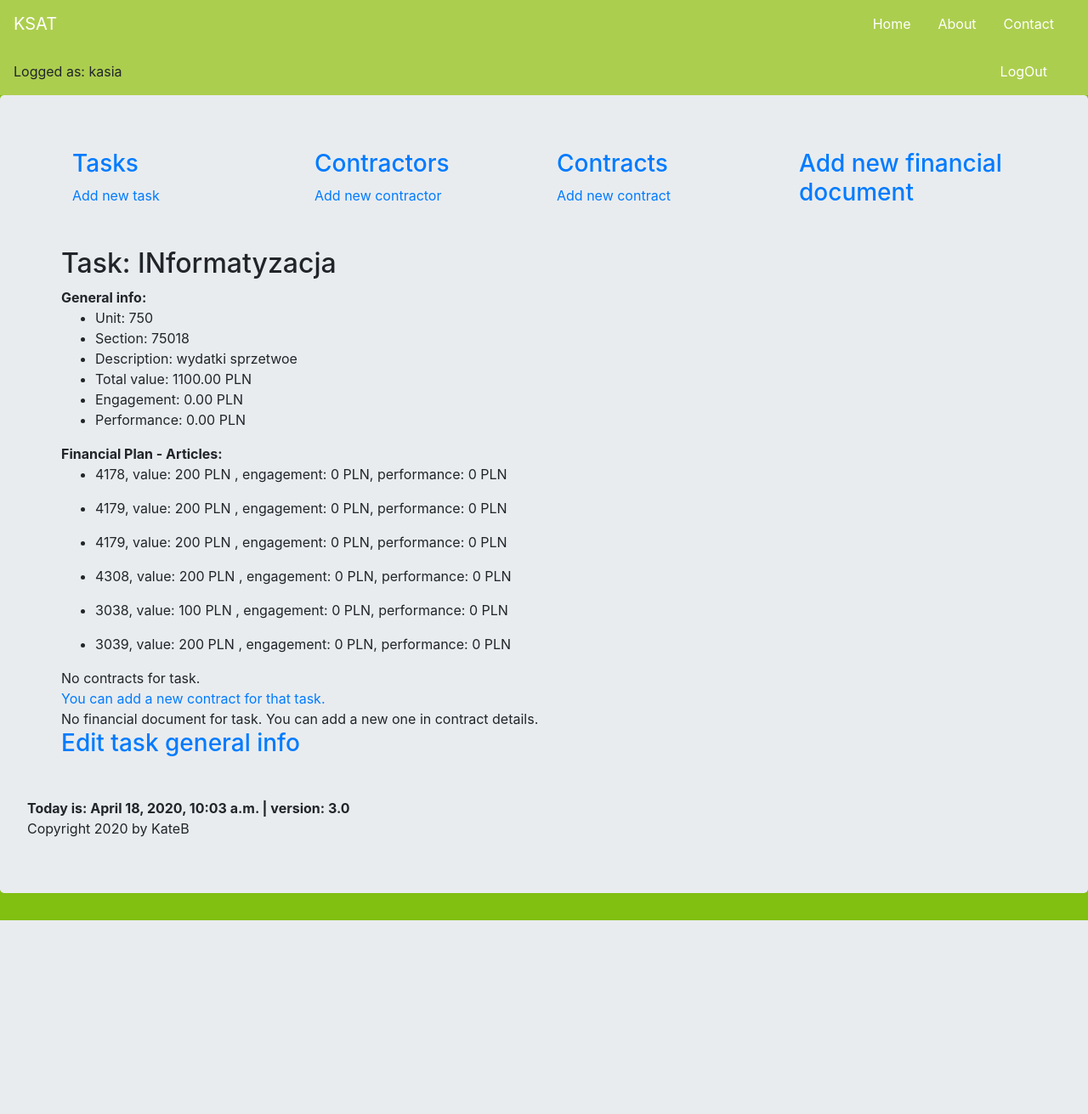
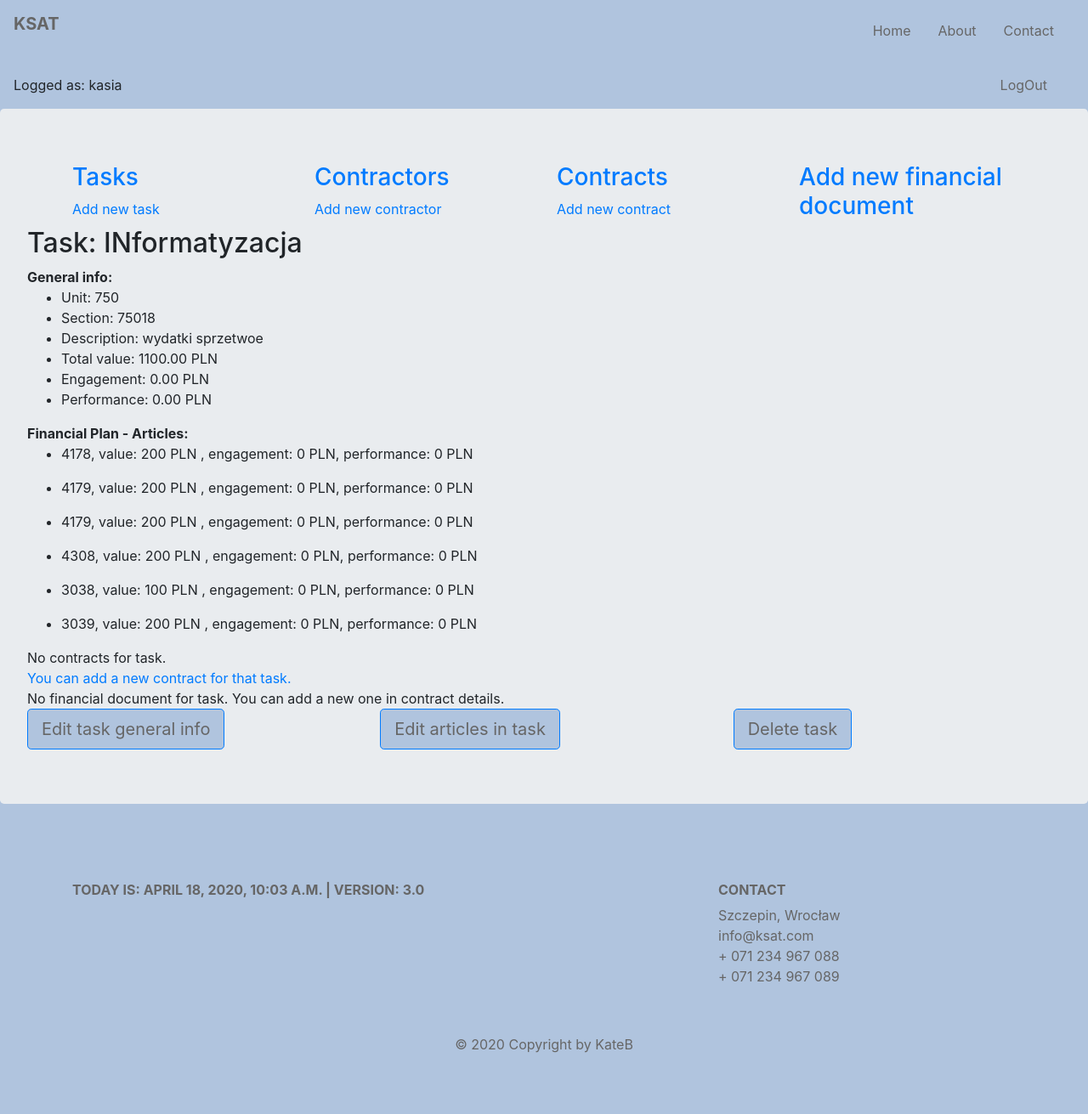
Before and after one commit to KatBotkowska/ksat, a Django app: page /ksat/task/9 in a window 1280 px wide. Shown: the whole page at 85% size. Before the commit the page ends 1083 px from the top, so only its background shows below. Run offline with Django 3.2, Linux system fonts and the light colour scheme; a user stored in the database is signed in; data comes from the database, SQL or seed files in the repository; both versions use the stored data as it was after the commit; some libraries are stand-ins or nearby versions; some web fonts are replaced.

Commit message:
'more bootstrap for buttons, tables'

```diff
--- a/budget/templates/base.html
+++ b/budget/templates/base.html
@@ -24,7 +24,7 @@
 </header>
 
 <nav class="navbar navbar-expand-md">
-    <a class="navbar-brand" href="{% url 'budget:index' %}">KSAT</a>
+    <a class="navbar-brand" href="{% url 'budget:index' %}"><p class="text-uppercase font-weight-bold">KSAT</p></a>
     <button class="navbar-toggler navbar-dark" type="button" data-toggle="collapse" data-target="#main-navigation">
         <span class="navbar-toggler-icon"></span>
     </button>
@@ -72,26 +72,36 @@
             <div class="col-lg-3 col-md-3 col-sm-12">
 
                 {% if perms.budget.add_financialdocument %}
-                <h3 class="feature-title"><a href="{% url 'budget:add_findoc' %}">Add new financial document</a></h3>{% endif %}
+                    <h3 class="feature-title"><a href="{% url 'budget:add_findoc' %}">Add new financial document</a>
+                    </h3>{% endif %}
             </div>
         </div>
 
 
     </div>
-    <div class="m-4 p-3 width-medium text-color-darker">
+
 
 {% endblock content %}
 
 </div>
-    <footer>
+<footer class="page-footer">
+    <div class="container">
+        <div class="row">
+            <div class="col-lg-8 col-md-8 col-sm-12">
+                <h6 class="text-uppercase font-weight-bold">Today is: {{ now }} | version: {{ version }}</h6>
+            </div>
+            <div class="col-lg-4 col-md-4 col-sm-12" name="contact">
+                <h6 class="text-uppercase font-weight-bold">Contact</h6>
+                <p>Szczepin, Wrocław
+                    <br/>info@ksat.com
+                    <br/>+ 071 234 967 088
+                    <br/>+ 071 234 967 089</p>
+            </div>
+        </div>
+        <div class="footer-copyright text-center">© 2020 Copyright by KateB</div>
         {% block footer %}
         {% endblock %}
-        <div>
-            <strong> Today is: {{ now }} | version: {{ version }}</strong>
-        </div>
-        <div>
-            Copyright 2020 by KateB
-        </div>
+
 </footer>
 <script src="https://code.jquery.com/jquery-3.5.0.slim.min.js"
         integrity="sha384-q8i/X+965DzO0rT7abK41JStQIAqVgRVzpbzo5smXKp4YfRvH+8abtTE1Pi6jizo"
--- a/budget/templates/budget/index.html
+++ b/budget/templates/budget/index.html
@@ -35,6 +35,5 @@
 
 {% endblock %}
 {% block footer %}
-    <div name="contact">Contact:...</div>
     {{ block.super }}
 {% endblock %}
--- a/budget/templates/budget/task.html
+++ b/budget/templates/budget/task.html
@@ -22,7 +22,7 @@
 
             <ul> {% if article.value != 0 %}
                 <li>{{ article.article.total_number }}, value: {{ article.value }} PLN ,
-                    engagement: {% task_article_engagement article.article task  %} PLN,
+                    engagement: {% task_article_engagement article.article task %} PLN,
                     performance: {% task_article_performance article.article task %} PLN
                 </li>{% endif %}
             </ul>
@@ -33,15 +33,15 @@
     {% if task.engagement %}
         <div>
             <b>Contracts:</b>
-        <table border="bold">
+            <table class="table table-bordered">
                 <thead>
                 <tr>
-                <td>Id</td>
-                <td>Number</td>
-                <td>Contractor</td>
-                <td>Date</td>
-                <td>Value</td>
-                <td>Performance</td>
+                    <th scope="col">Id</th>
+                    <th scope="col">Number</th>
+                    <th scope="col">Contractor</th>
+                    <th scope="col">Date</th>
+                    <th scope="col">Value</th>
+                    <th scope="col">Performance</th>
                 </tr>
                 </thead>
                 <tbody>
@@ -64,7 +64,8 @@
             No contracts for task.
         </div>
     {% endif %}
-    {% if perms.budget.add_contract %}<a href="{% url 'budget:add_contract' %}">You can add a new contract for that task.</a>{% endif %}
+    {% if perms.budget.add_contract %}
+        <a href="{% url 'budget:add_contract' %}">You can add a new contract for that task.</a>{% endif %}
     {% if task.performance %}
         <div>
             <h3><a href="{% url 'budget:task-findocs' task.id %}">Financial documents for task - details</a></h3>
@@ -74,15 +75,28 @@
             No financial document for task. You can add a new one in contract details.
         </div>
     {% endif %}
-    {% if perms.budget.change_task %}<h3>
-        <a href="{% url 'budget:edit_task' task.id %}">Edit task general info</a>
-    </h3>{% endif %}
-    {% if perms.budget.budget.change_taskarticles %}<h3>
-        <a href="{% url 'budget:task_edit_articles' task.id %}">Edit articles in task</a>
-    </h3>{% endif %}
-    {% if perms.budget.budget.delete_task %}<h3>
-        <a href="{% url 'budget:delete_task' task.id %}">Delete task</a>
-    </h3>{% endif %}
+    <div container>
+        <div class="row">
+            <div class="col-sm">
+                {% if perms.budget.change_task %}
+                    <a class="btn btn-primary btn-lg" href="{% url 'budget:edit_task' task.id %}" role="button">
+                        Edit task general info</a></div>
+                {% endif %}
 
+            <div class="col-sm">
+                {% if perms.budget.change_taskarticles %}
+                    <a class="btn btn-primary btn-lg" href="{% url 'budget:task_edit_articles' task.id %}"
+                       role="button">
+                        Edit articles in task</a></div>
+                {% endif %}
+
+            <div class="col-sm">
+                {% if perms.budget.delete_task %}
+                    <a class="btn btn-primary btn-lg" href="{% url 'budget:delete_task' task.id %}"
+                       role="button">
+                        Delete task</a></div>
+                {% endif %}
+        </div>
+    </div>
 
 {% endblock %}
--- a/static/css/style.css
+++ b/static/css/style.css
@@ -1,15 +1,15 @@
 body {
   padding: 0;
   margin: 0;
-  background: #81bf11;
+  background: lightsteelblue;
 }
 /*--- navigation bar ---*/
 .navbar {
-  background: #acce4e;
+  background: lightsteelblue;
 }
 .nav-link,
 .navbar-brand {
-  color: #fff;
+  color: #666666;
   cursor: pointer;
 }
 .nav-link {
@@ -21,18 +21,17 @@ body {
 .navbar-collapse {
   justify-content: flex-end;
 }
-.description {
-  left: 50%;
-  position: absolute;
-  top: 45%;
-  transform: translate(-50%, -55%);
-  text-align: center;
+
+.btn.btn-primary {
+  color: #666666;
+  background: lightsteelblue;
 }
-.description h1 {
-  color: #4B0082;
+.page-footer {
+  background-color: lightsteelblue;
+  color: #666666;
+  padding: 60px 0 30px;
 }
-.description p {
-  color: #800080;
-  font-size: 1.3rem;
-  line-height: 1.5;
+.footer-copyright {
+  color: #666;
+  padding: 40px 0;
 }
```
Also changed, not shown: budget/templates/budget/contract.html (+25 -4 lines), budget/templates/budget/contract_findocs.html (+14 -14 lines), budget/templates/budget/contractor.html (+14 -6 lines), budget/templates/budget/contractors.html (+5 -6 lines), budget/templates/budget/contracts.html (+8 -8 lines), budget/templates/budget/findoc.html (+25 -4 lines), budget/templates/budget/task_findocs.html (+11 -11 lines), budget/templates/budget/tasks.html (+9 -9 lines), ksat.sqlite3. Lines whose indentation alone changed are shown as unchanged.
